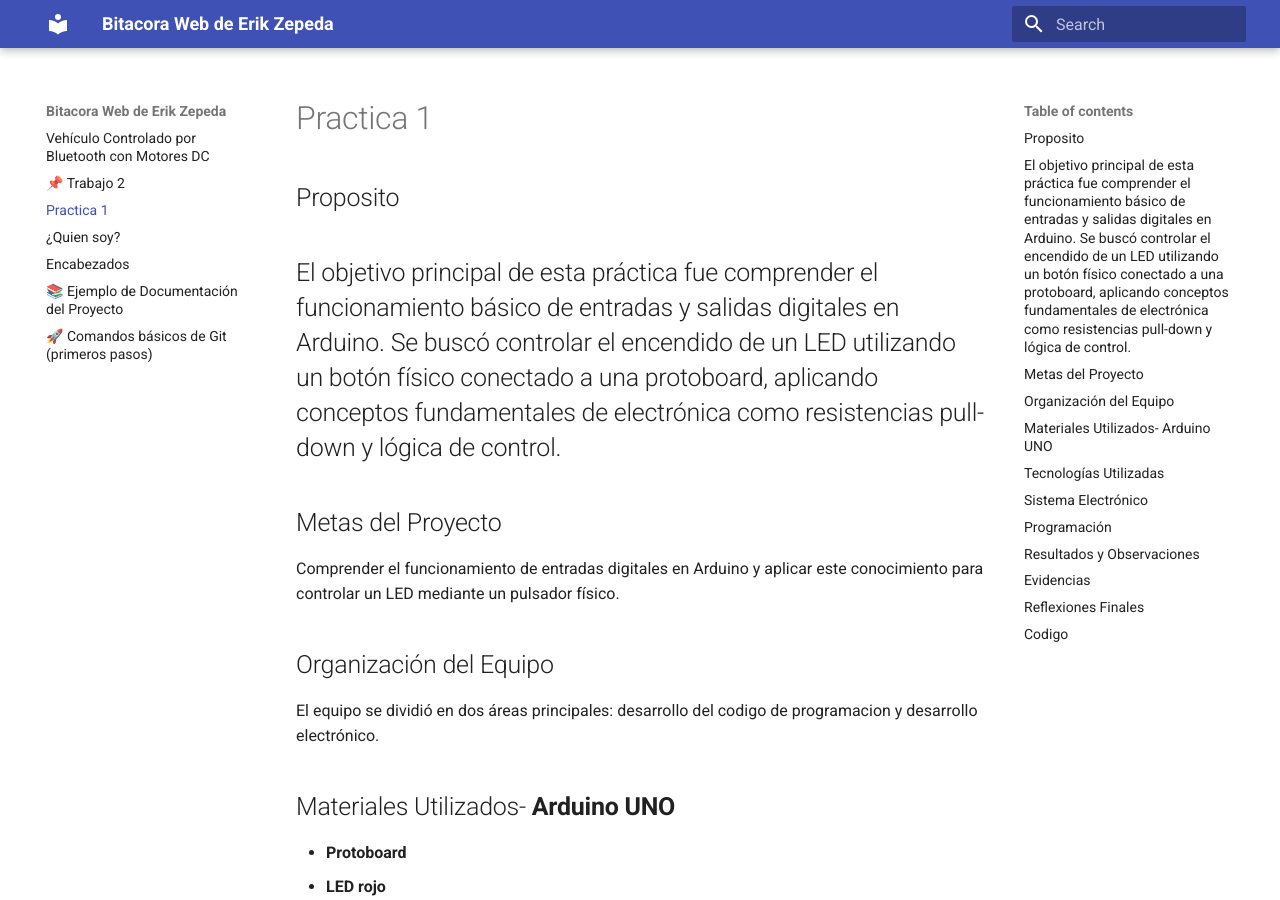
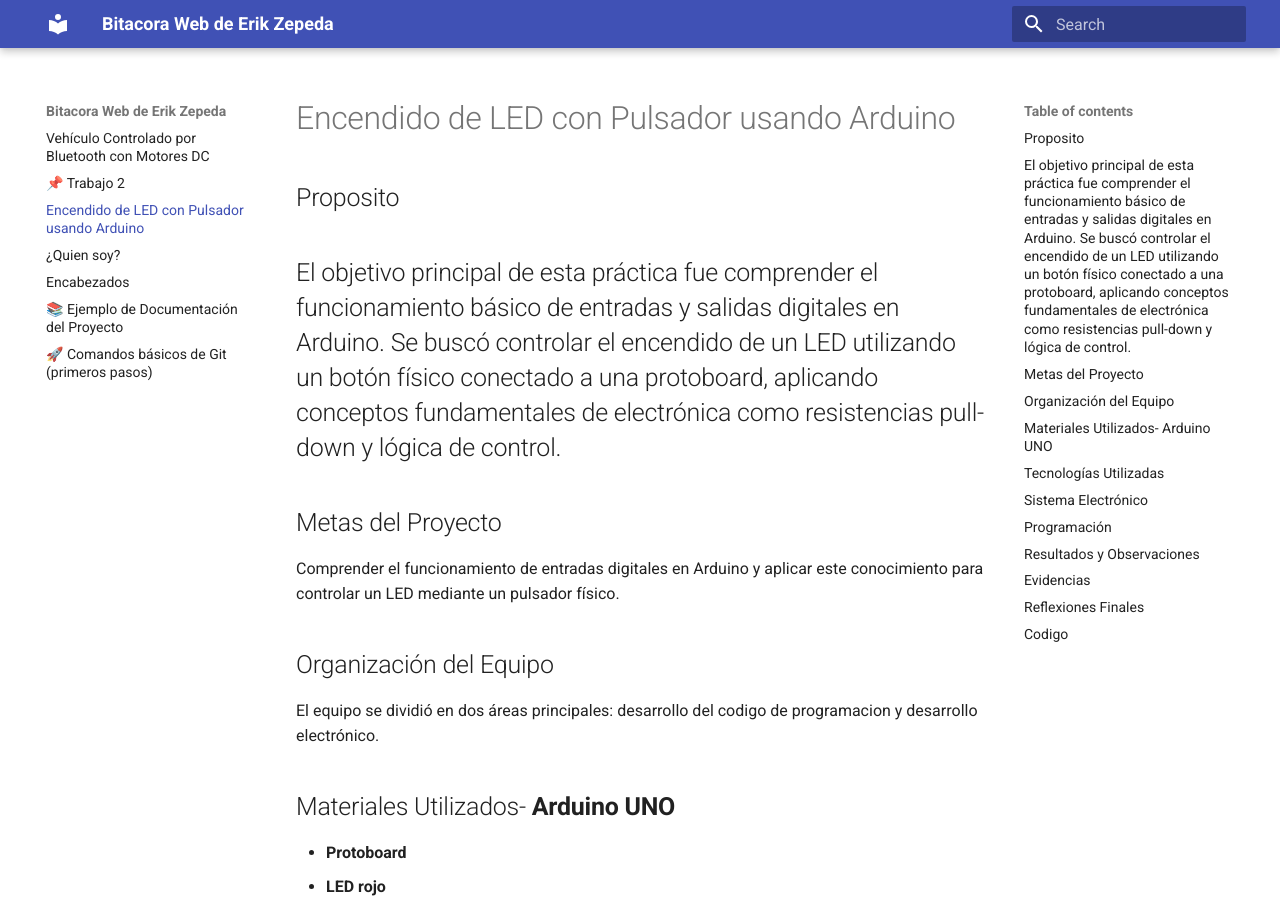
Before and after one commit to erikzepedaa/portafolioerikz, an MkDocs documentation site: the page built from docs/aa.md, in a window 1280 px wide and 900 px high. Built offline with MkDocs 1.6.1 and Material for MkDocs 9.7.7, drawn with Linux system fonts in a browser that asks for light colours.

Commit message:
Change document title to 'Encendido de LED con Pulsador usando Arduino'
Updated the title of the document to reflect the project topic.

```diff
--- a/docs/aa.md
+++ b/docs/aa.md
@@ -1,4 +1,4 @@
-# Practica 1
+# Encendido de LED con Pulsador usando Arduino
 ## Proposito
 El objetivo principal de esta práctica fue comprender el funcionamiento básico de entradas y salidas digitales en Arduino. Se buscó controlar el encendido de un LED utilizando un botón físico conectado a una protoboard, aplicando conceptos fundamentales de electrónica como resistencias pull-down y lógica de control.
 ---
```
